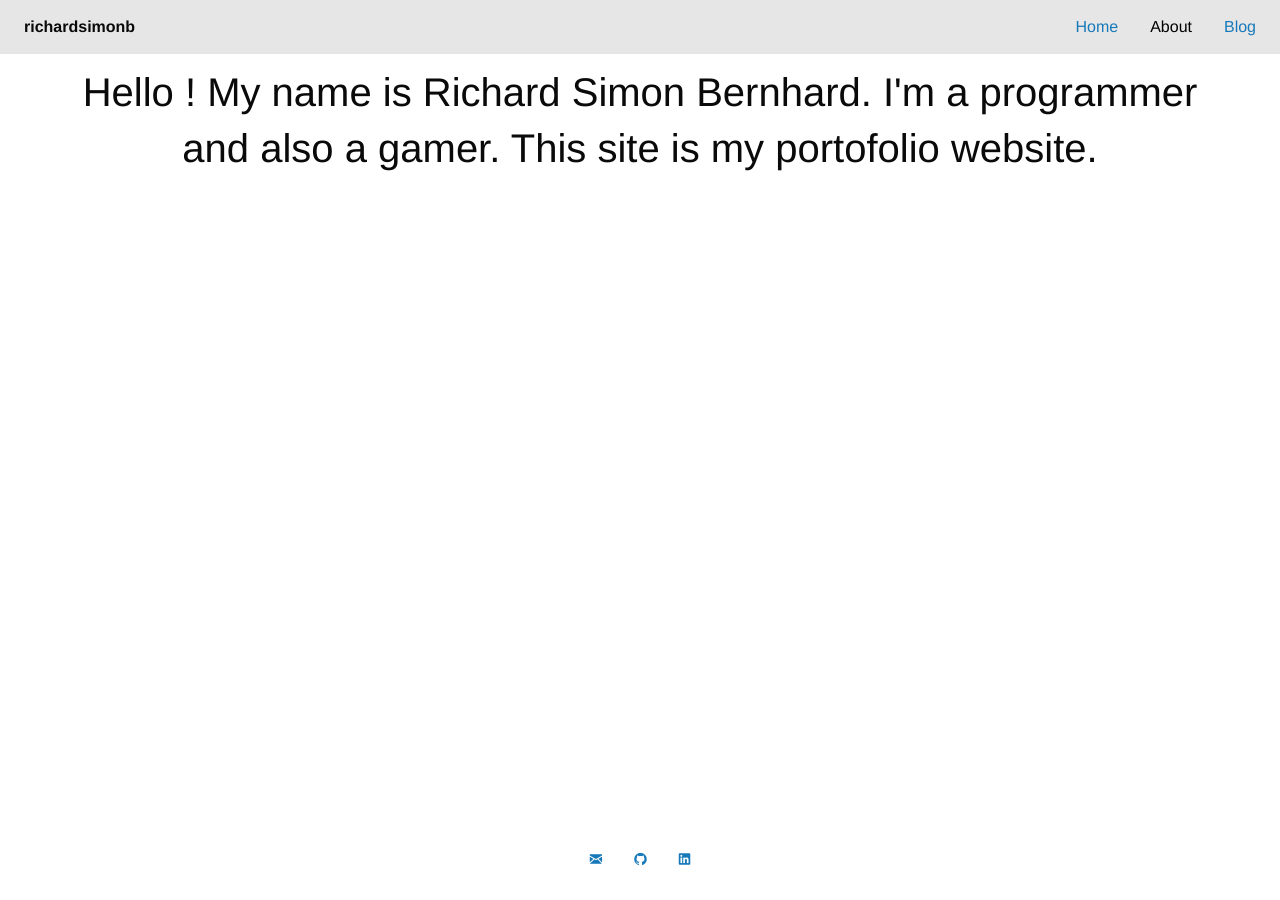
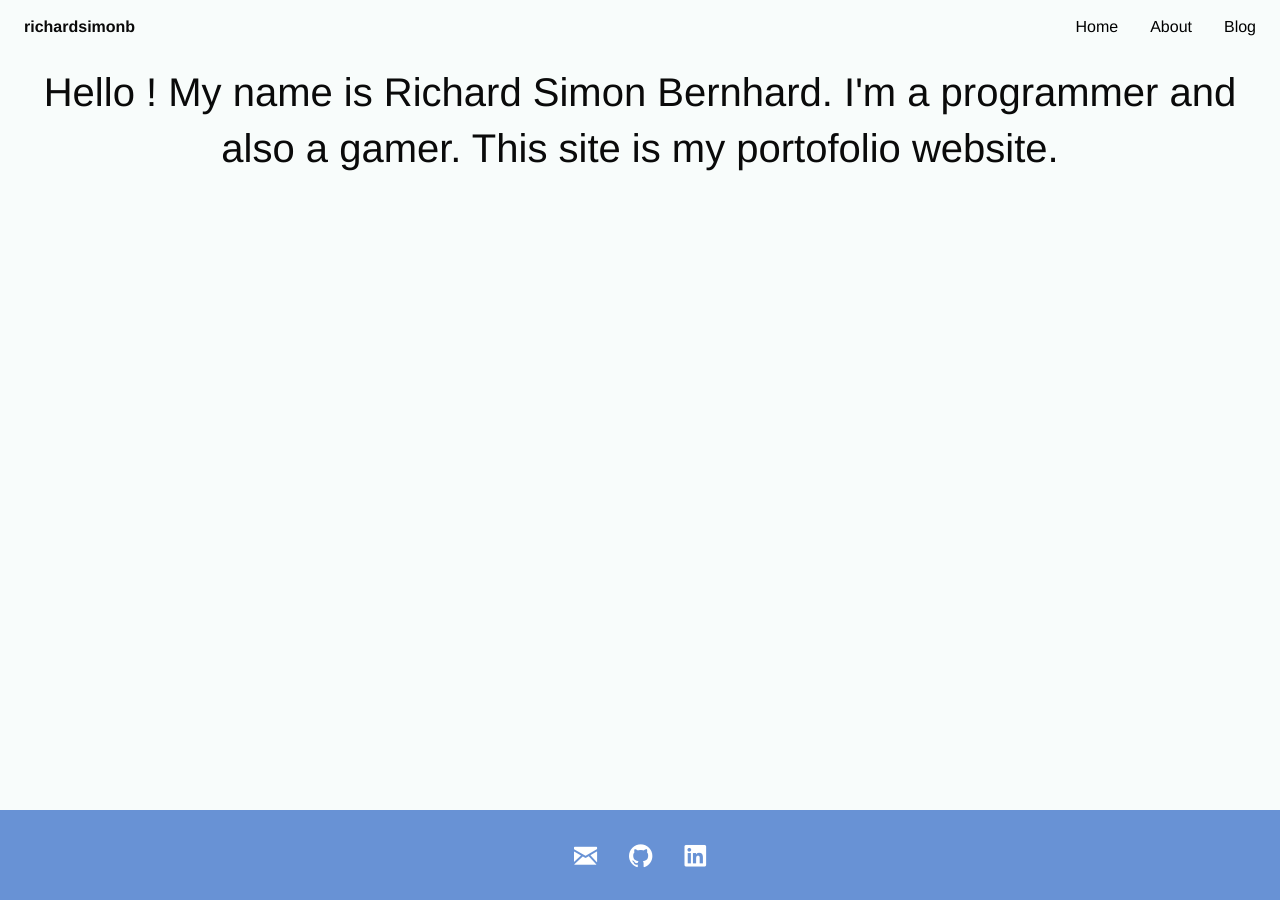
Before and after one commit to richardsimonb/richardsimonb.github.io, a Jekyll site: the page built from about.md, in a window 1280 px wide. Built offline with Jekyll 4.4.1, drawn with Linux system fonts in a browser that asks for light colours.

Commit message:
Edited the nav bar and edited the css for home

```diff
--- a/_includes/footer.html
+++ b/_includes/footer.html
@@ -1,9 +1,9 @@
 <footer class="footer">
     <div>
         <ul class="menu align-center">
-            <li><a href="mailto:richardsimonb@gmail.com"><i class="fi-mail" aria-hidden="true"></i></a></li>
-            <li><a href="https://github.com/richardsimonb"><i class="fi-social-github" aria-hidden="true"></i></a></li>
-            <li><a href="#"><i class="fi-social-linkedin" aria-hidden="true"></i></a></li>
+            <li><a href="mailto:richardsimonb@gmail.com"><i class="icon fi-mail" aria-hidden="true"></i></a></li>
+            <li><a href="https://github.com/richardsimonb"><i class="icon fi-social-github" aria-hidden="true"></i></a></li>
+            <li><a href="https://www.linkedin.com/in/richardsimonb/"><i class="icon fi-social-linkedin" aria-hidden="true"></i></a></li>
         </ul>
     </div>
 </footer>
--- a/_includes/navigation.html
+++ b/_includes/navigation.html
@@ -3,9 +3,15 @@
     <div class="top-bar-left">
       <ul class="menu">
         <li class="menu-text">{{ site.title }}</li>
+        <li class="menu-text">
+          <span data-responsive-toggle="nav-menu" data-hide-for="medium">
+            <button class="menu-icon dark" type="button" data-toggle></button>
+          </span>
+        </li>
       </ul>
+
     </div> <!-- /.top-bar-left -->
-    <div class="top-bar-right">
+    <div class="top-bar-right" id="nav-menu">
         <ul class="menu">
           {% for item in site.data.navigation %}
             <li><a href="{{ item.link }}" {% if page.url == item.link %}class="current"{% endif %}>{{ item.name }}</a></li>
--- a/_layouts/default.html
+++ b/_layouts/default.html
@@ -7,17 +7,18 @@
 
     <title>{{ page.title }}</title>
 
+    <link rel="stylesheet" href="/assets/css/foundation.css">
+    <link rel="stylesheet" href="/assets/fonts/foundation-icons/foundation-icons.css">
     <link rel="stylesheet" href="/assets/css/styles.css">
-    <link rel="stylesheet" href="/assets/css/foundation.css">
     <link rel="stylesheet" href="/assets/css/app.css">
-    <link rel="stylesheet" href="/assets/fonts/foundation-icons/foundation-icons.css">
+
 
   </head>
   <body>
 
     <div class="container">
       {% include navigation.html %}
-      <div class="grid-container body">
+      <div class="grid-container fluid body">
         {{ content }}
       </div><!-- /.grid-container -->
 
--- a/_sass/home.scss
+++ b/_sass/home.scss
@@ -1,35 +1,19 @@
-html, body {
-   margin:0;
-   padding:0;
-   height:100%;
+a{
+   color:black;
 }
-.container {
-   min-height:100%;
-   position:relative;
-   background-color:white
-}
-.header {
-   padding:0px;
-}
-.body {
-   padding:10px;
-   padding-bottom:60px;   /* Height of the footer */
-}
-.footer {
-   position:absolute;
-   bottom:0;
-   width:100%;
-   height:60px;   /* Height of the footer */
-}
-.introduction {
+.introduction, .skill {
    height: 90vh;
    display: flex;
    flex-direction: column;
    align-items: center;
    justify-content: center;
+   background-color:#f8fcfb;
    img {
       border-radius: 50%;
-      height: 30%;
+      height: 40%;
       width: auto;
    }
 }
+.skill{
+   background-color:#c9fdd7;
+}
--- a/_sass/main.scss
+++ b/_sass/main.scss
@@ -1,46 +1,45 @@
-/* body {
-  margin: 60px auto;
-  width: 70%;
+html, body {
+  margin:0;
+  padding:0;
+  height:100%;
 }
-nav ul, footer ul {
-  font-family:'Helvetica', 'Arial', 'Sans-Serif';
-  padding: 0px;
-  list-style: none;
-  font-weight: bold;
+.container {
+  min-height:100%;
+  position:relative;
+  background-color:#f8fcfb;
 }
-nav ul li, footer ul li {
-  display: inline;
-  margin-right: 20px;
+.header {
+  padding:0px;
 }
-a {
-  text-decoration: none;
-  color: #999;
+.body {
+  padding:10px;
+  padding-bottom:90px;   /* Height of the footer */
 }
-a:hover {
-  text-decoration: underline;
+.footer {
+  position:absolute;
+  bottom:0;
+  width:100%;
+  height:90px;
+  padding:20px;   /* Height of the footer */
+  align-items: center;
+  justify-content: center;
+  background-color:#6892d5;
 }
-h1 {
-  font-size: 3em;
-  font-family:'Helvetica', 'Arial', 'Sans-Serif';
-}
-p {
-  font-size: 1.5em;
-  line-height: 1.4em;
-  color: #333;
-}
-footer {
-  border-top: 1px solid #d5d5d5;
-  font-size: .8em;
+.icon {
+  font-size: 30px;
+  color:white;
 }
 
-ul.posts {
-  margin: 20px auto 40px;
-  font-size: 1.5em;
+.top-bar, .top-bar ul {
+  background-color:#f8fcfb;
 }
 
-ul.posts li {
-  list-style: none;
-} */
-.current {
-    color: black;
-  }
+.current{
+  color: black;
+}
+
+.menu-icon.dark{
+  position: absolute;
+  right: 5%;
+  top: 1;
+}
```
Also changed, not shown: index.html (+10 -6 lines).
